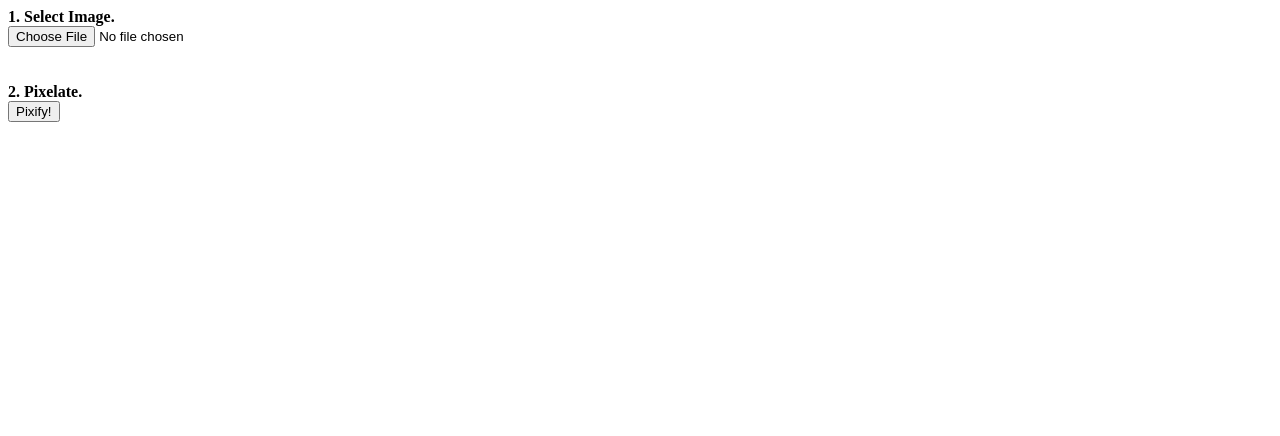
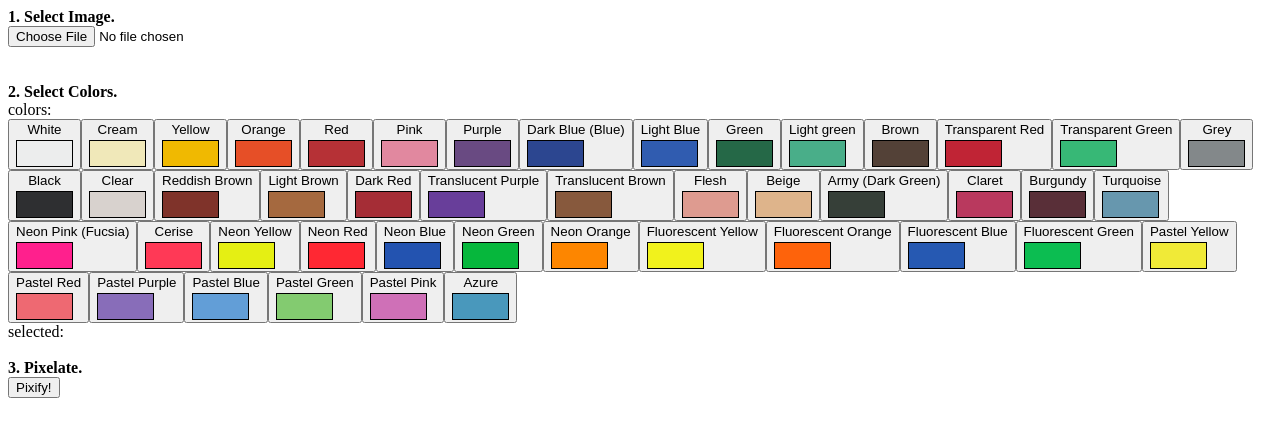
Before and after one commit to EmilMadsen/emilmadsen.github.io, a plain HTML site: page index.html in a window 1280 px wide. Drawn offline with Linux system fonts and the light colour scheme.

Commit message:
color buttons

```diff
--- a/index.html
+++ b/index.html
@@ -2,87 +2,40 @@
 <html>
 <head>
     <title>emilio</title>
+    <link rel="stylesheet" href="style/styles.css">
 </head>
 <body>
 
 <div>
-    <b>1. Select Image.</b>
-    <br>
-    <input id="img-orig-input" type="file" name="filename" accept="image/gif, image/jpeg, image/png">
-    <br>
+    <b>1. Select Image.</b><br>
+    <input id="img-orig-input" type="file" name="filename" accept="image/gif, image/jpeg, image/png"><br>
     <img id="img-orig-preview" src="#" alt="" />
 </div>
 
 <br>
 
 <div>
-    <b>2. Pixelate.</b>
+    <b>2. Select Colors.</b><br>
+    <span>colors: </span>
+    <div id="color-container"></div>
+
+    <span> selected: </span>
+    <!-- TODO -->
     <br>
-    <button id="pixy-btn">Pixify!</button>
-    <br>
+</div>
+
+<br>
+
+<div>
+    <b>3. Pixelate.</b><br>
+    <button id="pixy-btn">Pixify!</button><br>
     <img id="img-orig-pixel" src="#" alt="" />
 </div>
 
 </body>
 
-<script>
-
-    // 1. Load Image
-    let fileTag = document.getElementById("img-orig-input");
-    let preview = document.getElementById("img-orig-preview");
-
-    fileTag.addEventListener("change", function() {
-        previewImage(this);
-    });
-
-    function previewImage(input) {
-      var reader;
-
-      if (input.files && input.files[0]) {
-        reader = new FileReader();
-
-        reader.onload = function(e) {
-          preview.setAttribute('src', e.target.result);
-        }
-
-        reader.readAsDataURL(input.files[0]);
-      }
-    }
-
-    // 2. Pixelate
-    let c = document.createElement("canvas");
-    ctx = c.getContext('2d');
-    let img1 = new Image();
-    var btn = document.getElementById("pixy-btn");
-    btn.onclick = function () {
-
-      img1.src = document.getElementById("img-orig-preview").src;
-
-      w = img1.width;
-      h = img1.height;
-      c.width = w;
-      c.height = h;
-      ctx.drawImage(img1, 0, 0);
-
-      var pixelArr = ctx.getImageData(0, 0, w, h).data; // array of [r,g,b,a,r,g,b,a,..]
-      pixel_size = 20;
-      console.log(pixel_size);
-
-      for (let y = 0; y < h; y += pixel_size) {
-        for (let x = 0; x < w; x += pixel_size) {
-          let p = (x + (y*w)) * 4;
-          ctx.fillStyle = "rgba(" + pixelArr[p] + "," + pixelArr[p + 1] + "," + pixelArr[p + 2] + "," + pixelArr[p + 3] + ")";
-          ctx.fillRect(x, y, pixel_size, pixel_size);
-        }
-      }
-
-      let p = document.getElementById("img-orig-pixel");
-      p.setAttribute('src', c.toDataURL("image/jpeg"));
-
-    };
-
-
-
-</script>
+<script src="script/imageupload.js"></script>
+<script src="script/colorpicker.js"></script>
+<script src="script/pixelate.js"></script>
 
 </html>
--- /dev/null
+++ b/script/colorpicker.js
@@ -0,0 +1,75 @@
+let hamaColors = [
+
+    { name: "White", hex: '#ECEDED' },
+    { name: "Cream", hex: '#F0E8B9' },
+    { name: "Yellow", hex: '#F0B901' },
+    { name: "Orange", hex: '#E64F27' },
+    { name: "Red", hex: "#B63136" },
+    { name: "Pink", hex: "#E1889F" },
+    { name: "Purple", hex: "#694A82" },
+    { name: "Dark Blue (Blue)", hex: "#2C4690" },
+    { name: "Light Blue", hex: "#305CB0" },
+    { name: "Green", hex: "#256847" },
+    { name: "Light green", hex: "#49AE89" },
+    { name: "Brown", hex: "#534137" },
+    { name: "Transparent Red", hex: "#C02435" },
+    { name: "Transparent Green", hex: "#37B876" },
+    { name: "Grey", hex: "#83888A" },
+    { name: "Black", hex: "#2E2F31" },
+    { name: "Clear", hex: "#D8D2CE" },
+    { name: "Reddish Brown", hex: "#7F332A" },
+    { name: "Light Brown", hex: "#A5693F" },
+    { name: "Dark Red", hex: "#A52D36" },
+    { name: "Translucent Purple", hex: '#683E9A'},
+    { name: "Translucent Brown", hex: '#87593D'},
+    { name: "Flesh", hex: '#DE9B90'},
+    { name: "Beige", hex: '#DEB48B'},
+    { name: "Army (Dark Green)", hex: '#363F38'},
+    { name: "Claret", hex: '#B9395E'},
+    { name: "Burgundy", hex: '#592F38'},
+    { name: "Turquoise", hex: '#6797AE'},
+    { name: "Neon Pink (Fucsia)", hex: '#FF208D'},
+    { name: "Cerise", hex: '#FF3956'},
+    { name: "Neon Yellow", hex: '#E5EF13'},
+    { name: "Neon Red", hex: '#FF2833'},
+    { name: "Neon Blue", hex: '#2353B0'},
+    { name: "Neon Green", hex: '#06B73C'},
+    { name: "Neon Orange", hex: '#FD8600'},
+    { name: "Fluorescent Yellow", hex: '#F1F21C'},
+    { name: "Fluorescent Orange", hex: '#FE630B'},
+    { name: "Fluorescent Blue", hex: '#2659B2'},
+    { name: "Fluorescent Green", hex: '#0CBD51'},
+    { name: "Pastel Yellow", hex: '#F0EA37'},
+    { name: "Pastel Red", hex: '#EE6972'},
+    { name: "Pastel Purple", hex: '#886DB9'},
+    { name: "Pastel Blue", hex: '#629ED7'},
+    { name: "Pastel Green", hex: '#83CB70'},
+    { name: "Pastel Pink", hex: '#CF70B7'},
+    { name: "Azure", hex: '#4998BC'},
+
+];
+
+let selectedColors = [];
+
+// spawn color buttons
+document.addEventListener("DOMContentLoaded", function(event) {
+  let doc = document;
+  let docFrag = document.createDocumentFragment();
+
+  for (let i = 0; i < hamaColors.length; i++){
+
+    let button = doc.createElement('button');
+    button.innerHTML = hamaColors[i].name;
+
+    let colorDiv = doc.createElement("div");
+    colorDiv.classList.add("color-preview");
+    colorDiv.style.backgroundColor = hamaColors[i].hex;
+
+    button.appendChild(colorDiv);
+    docFrag.appendChild(button);
+
+  }
+
+  doc.getElementById('color-container').appendChild(docFrag);
+
+});
--- /dev/null
+++ b/script/imageupload.js
@@ -0,0 +1,21 @@
+// Load Image
+let fileTag = document.getElementById("img-orig-input");
+let preview = document.getElementById("img-orig-preview");
+
+fileTag.addEventListener("change", function() {
+    previewImage(this);
+});
+
+function previewImage(input) {
+  var reader;
+
+  if (input.files && input.files[0]) {
+    reader = new FileReader();
+
+    reader.onload = function(e) {
+      preview.setAttribute('src', e.target.result);
+    }
+
+    reader.readAsDataURL(input.files[0]);
+  }
+}
--- /dev/null
+++ b/script/pixelate.js
@@ -0,0 +1,31 @@
+// Pixelate
+let c = document.createElement("canvas");
+ctx = c.getContext('2d');
+let img1 = new Image();
+var btn = document.getElementById("pixy-btn");
+btn.onclick = function () {
+
+  img1.src = document.getElementById("img-orig-preview").src;
+
+  w = img1.width;
+  h = img1.height;
+  c.width = w;
+  c.height = h;
+  ctx.drawImage(img1, 0, 0);
+
+  var pixelArr = ctx.getImageData(0, 0, w, h).data; // array of [r,g,b,a,r,g,b,a,..]
+  pixel_size = 30;
+  console.log(pixel_size);
+
+  for (let y = 0; y < h; y += pixel_size) {
+    for (let x = 0; x < w; x += pixel_size) {
+      let p = (x + (y*w)) * 4;
+      ctx.fillStyle = "rgba(" + pixelArr[p] + "," + pixelArr[p + 1] + "," + pixelArr[p + 2] + "," + pixelArr[p + 3] + ")";
+      ctx.fillRect(x, y, pixel_size, pixel_size);
+    }
+  }
+
+  let p = document.getElementById("img-orig-pixel");
+  p.setAttribute('src', c.toDataURL("image/jpeg"));
+
+};
--- /dev/null
+++ b/style/styles.css
@@ -0,0 +1,7 @@
+.color-preview {
+    width: 55px;
+    height: 25px;
+    margin-top: 3px;
+    border-style: solid;
+    border-width: 1px;
+}
```
